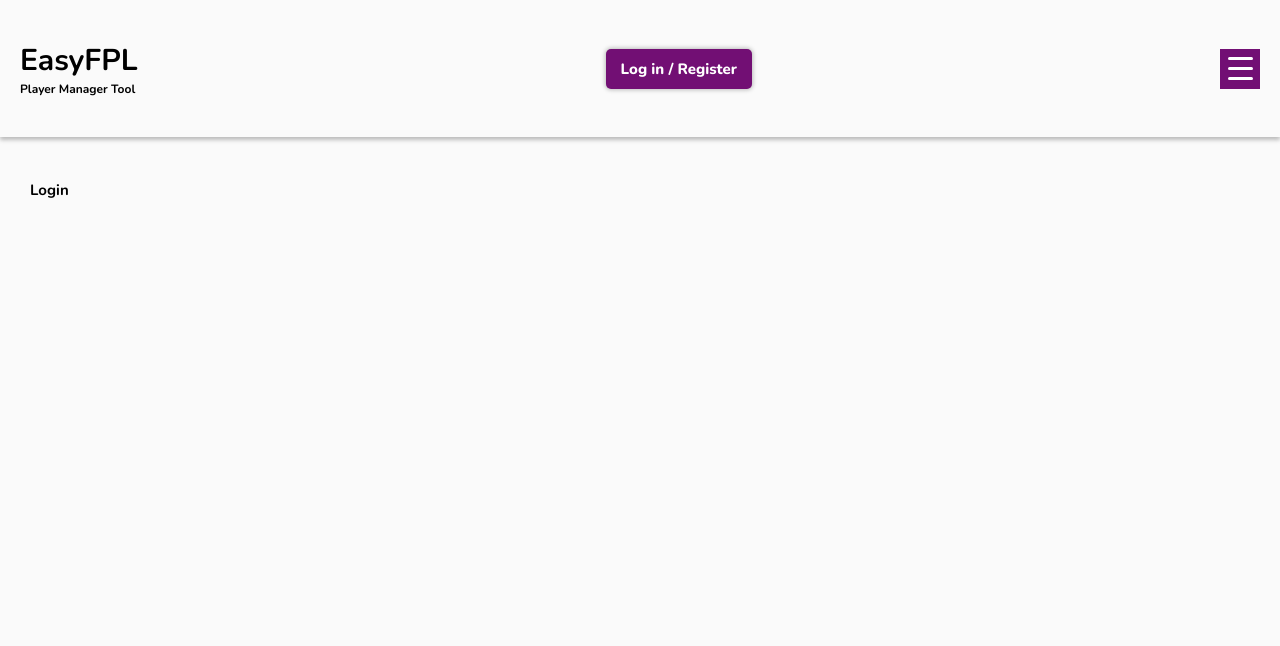
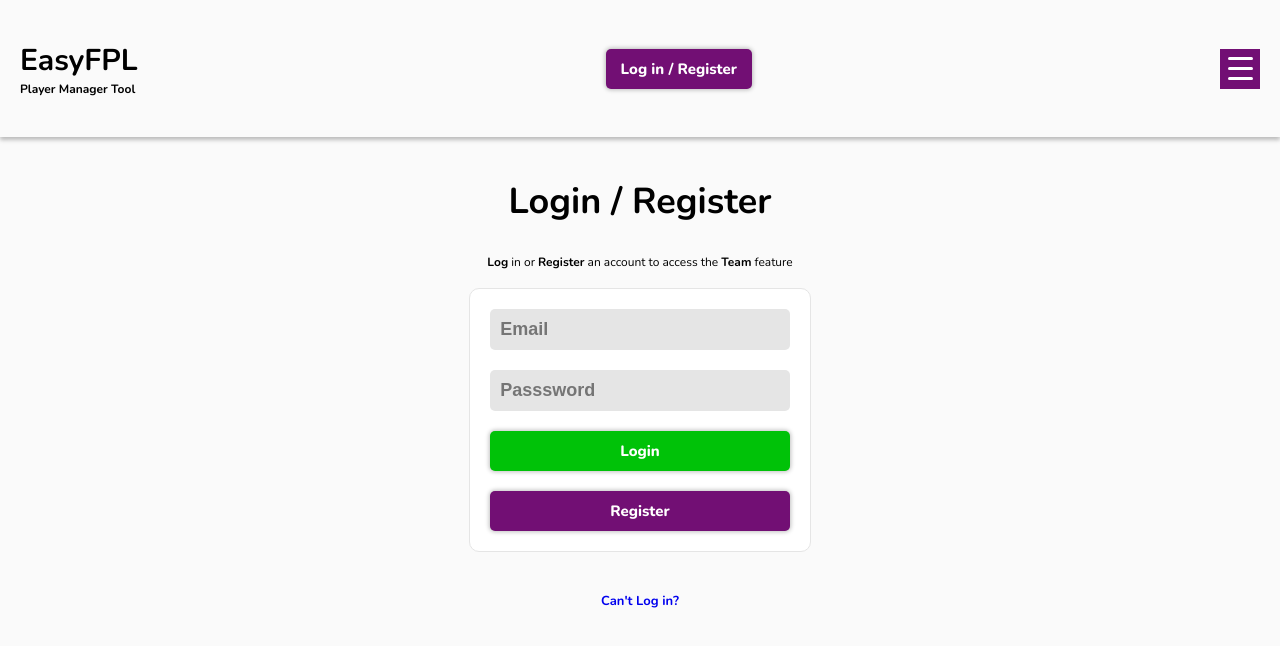
Before and after one commit to maslenm/easyfpl, a React (Create React App) app in the folder client/: page /login in a window 1280 px wide. Shown: the top 646 px of the page. Built offline with nearby package versions, Linux system fonts and the light colour scheme.

Commit message:
updated login page to match design

```diff
--- a/client/src/components/App.js
+++ b/client/src/components/App.js
@@ -3,7 +3,7 @@ import { BrowserRouter, Route } from "react-router-dom";
 import Header from "./Header";
 import Landing from "./Landing";
 import Home from "./Home";
-const Login = () => <h2>Login</h2>;
+import Login from "./Login";
 const Instructions = () => <h2>Instructions</h2>;
 const Team = () => <h2>Team</h2>;
 const PlayerSelector = () => <h2>Player Selector</h2>;
--- /dev/null
+++ b/client/src/components/Login.js
@@ -0,0 +1,49 @@
+import { Link } from "react-router-dom";
+
+const Login = () => (
+  <>
+    <header className="login-header">
+      <h1 className="login-header__title heading-1">Login / Register</h1>
+    </header>
+
+    <section className="login-content">
+      <div className="login-content__register-info">
+        <p className="text-register">
+          <b>Log</b> in or <b>Register</b> an account to access the <b>Team</b>{" "}
+          feature
+        </p>
+      </div>
+
+      <form className="login-register-form">
+        <input
+          type="text"
+          id="email"
+          name="email"
+          value=""
+          placeholder="Email"
+          className="login-register-form__input"
+        ></input>
+        <input
+          type="text"
+          id="password"
+          name="password"
+          value=""
+          placeholder="Passsword"
+          className="login-register-form__input"
+        ></input>
+        <Link to="#" role="button" className="btn btn--form-login">
+          Login
+        </Link>
+        <Link to="#" role="button" className="btn btn--form-register">
+          Register
+        </Link>
+      </form>
+
+      <Link to="#" role="link" className="login-helper-link">
+        Can't Log in?
+      </Link>
+    </section>
+  </>
+);
+
+export default Login;
--- a/client/src/index.scss
+++ b/client/src/index.scss
@@ -19,6 +19,7 @@
 
 @import "styles/pages/home";
 @import "styles/pages/landing";
+@import "styles/pages/login";
 
 body {
   margin: 0;
--- a/client/src/styles/abstracts/_variables.scss
+++ b/client/src/styles/abstracts/_variables.scss
@@ -9,6 +9,8 @@ $color-green-primary: #00c208;
 
 $color-purple-primary: #720f74;
 
+$color-form-input-placeholder: #606060;
+
 // FONTS
 
 $font-primary: "Nunito", sans-serif;
--- a/client/src/styles/base/_typography.scss
+++ b/client/src/styles/base/_typography.scss
@@ -44,3 +44,22 @@
   font-size: 1.2rem;
   font-weight: $font-weight-regular;
 }
+
+.text-register {
+  font-size: 1.2rem;
+  font-weight: $font-weight-regular;
+}
+
+.login-register-form {
+  &__input {
+    font-size: 1.8rem;
+    font-weight: $font-weight-bold;
+    color: $color-form-input-placeholder;
+  }
+}
+
+.login-helper-link {
+  font-size: 1.3rem;
+  font-weight: $font-weight-bold;
+  text-decoration: none;
+}
--- a/client/src/styles/components/_buttons.scss
+++ b/client/src/styles/components/_buttons.scss
@@ -28,6 +28,19 @@
     color: $color-white;
     background-color: $color-green-primary;
   }
+
+  &--form-login {
+    display: block;
+    color: $color-white;
+    background-color: $color-green-primary;
+    margin: 1rem;
+  }
+  &--form-register {
+    display: block;
+    color: $color-white;
+    background-color: $color-purple-primary;
+    margin: 1rem;
+  }
 }
 
 .menu-btn {
--- a/client/src/styles/pages/_login.scss
+++ b/client/src/styles/pages/_login.scss
@@ -0,0 +1,64 @@
+.login-header {
+  grid-row-start: 1;
+  grid-row-end: 2;
+  grid-column-start: 4;
+  grid-column-end: 8;
+  padding: 1rem;
+
+  &__title {
+    padding: 0;
+    margin: 0;
+    text-align: center;
+    border: none;
+  }
+}
+
+.login-content {
+  grid-row-start: 2;
+  grid-row-end: 3;
+  grid-column-start: 1;
+  grid-column-end: -1;
+  padding: 0;
+  justify-self: center;
+  text-align: center;
+
+  &__register-info {
+    display: flex;
+    flex-direction: column;
+    box-sizing: border-box;
+    border-radius: 10px;
+    margin: 0;
+    padding: 0.8rem;
+  }
+}
+
+.text-register {
+  margin: 0;
+  padding: 1rem;
+}
+
+.login-register-form {
+  display: flex;
+  flex-direction: column;
+  box-sizing: border-box;
+  border: solid 1px #e5e5e5;
+  border-radius: 10px;
+  margin: 0;
+  padding: 1rem;
+  background-color: $color-white;
+  max-width: 100%;
+
+  &__input {
+    margin: 1rem 1rem;
+    padding: 1rem;
+    border: none;
+    border-radius: 5px;
+    background-color: #e5e5e5;
+    color: $color-black;
+  }
+}
+
+.login-helper-link {
+  display: block;
+  margin: 4rem;
+}
```
